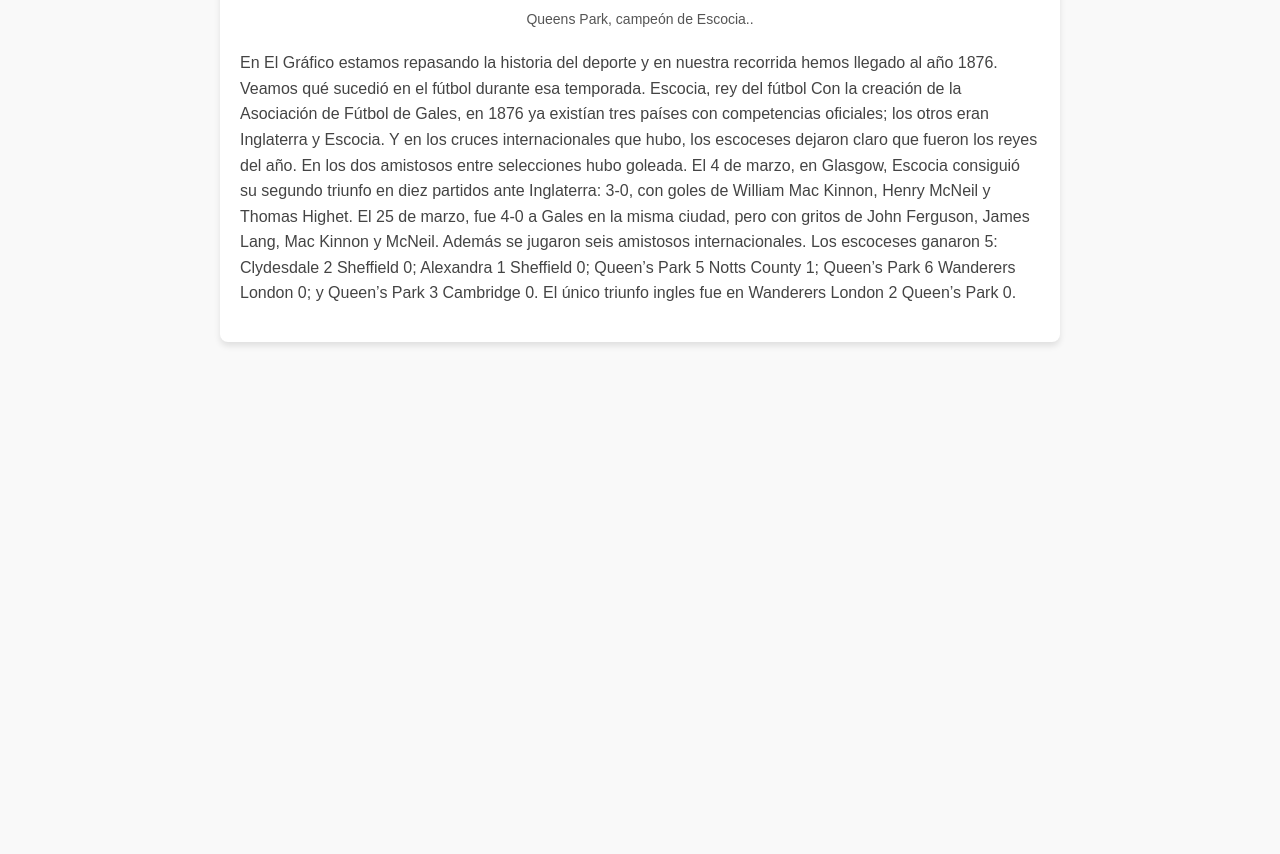
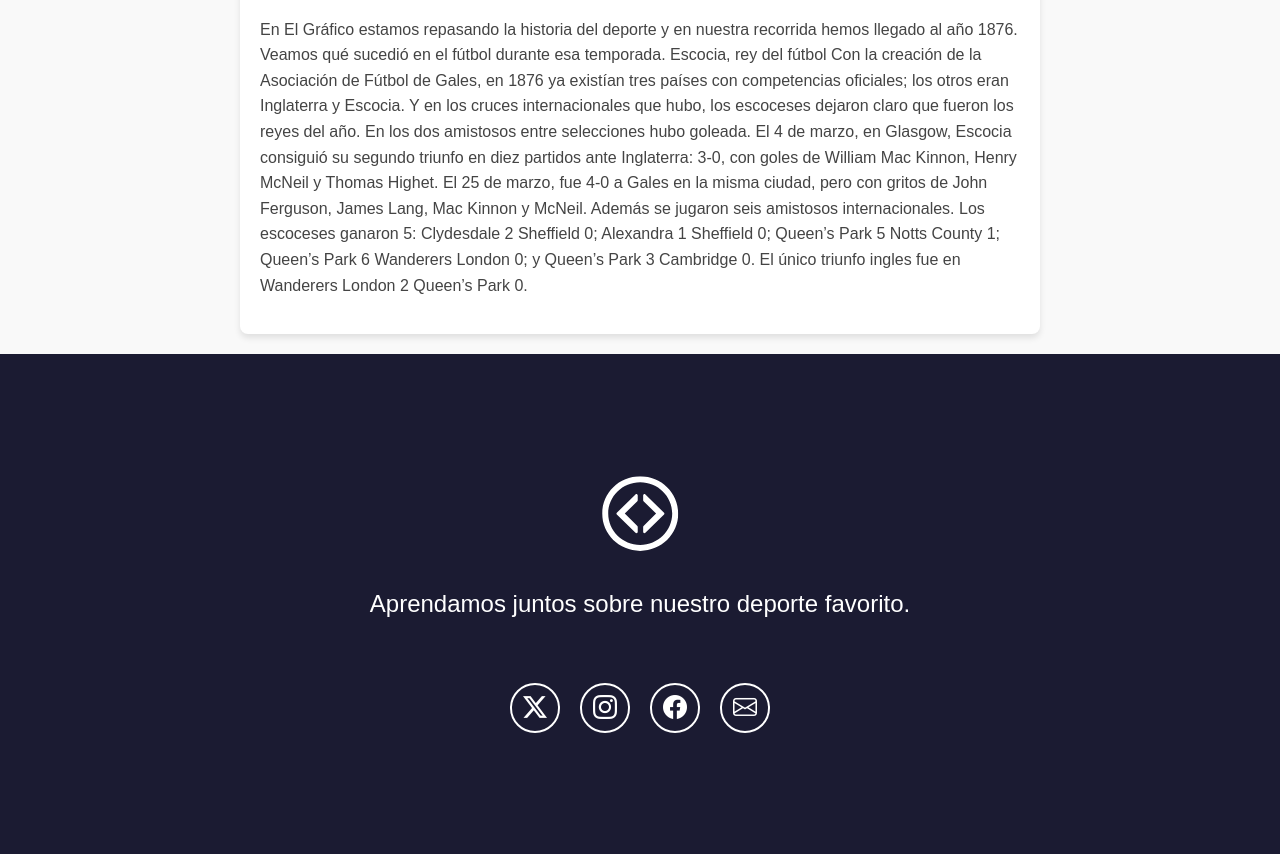
Before and after one commit to uliseraf/proyecto-coder, a plain HTML site: page articulos/articulo-2.html in a window 1280 px wide. Shown: the part 565-1419 px from the top of the page. Before the commit the page ends 927 px from the top, so only its background shows below. Drawn offline with nearby package versions, Linux system fonts and the light colour scheme.

Commit message:
se le añadio footer a los articulos

```diff
--- a/articulos/articulo-2.html
+++ b/articulos/articulo-2.html
@@ -4,7 +4,14 @@
     <meta charset="UTF-8">
     <meta name="viewport" content="width=device-width, initial-scale=1.0">
     <title>Document</title>
-    <link rel="stylesheet" href="/style.css">
+     <!-- bootstraps -->
+     <link href="https://cdn.jsdelivr.net/npm/bootstrap@5.3.3/dist/css/bootstrap.min.css" rel="stylesheet"
+     integrity="sha384-QWTKZyjpPEjISv5WaRU9OFeRpok6YctnYmDr5pNlyT2bRjXh0JMhjY6hW+ALEwIH" crossorigin="anonymous">
+     <link rel="stylesheet" href="https://cdn.jsdelivr.net/npm/bootstrap-icons@1.11.3/font/bootstrap-icons.min.css">
+     <!-- inoconos de bootstrap -->
+     <link rel="stylesheet" href="https://cdn.jsdelivr.net/npm/bootstrap-icons@1.11.3/font/bootstrap-icons.min.css">
+     <!-- CSS -->
+     <link rel="stylesheet" href="/style.css">
 </head>
 <body>
     <div class="contenedor-articulo">
@@ -28,6 +35,24 @@
             Además se jugaron seis amistosos internacionales. Los escoceses ganaron 5: Clydesdale 2 Sheffield 0;  Alexandra 1 Sheffield 0; Queen’s Park 5 Notts County 1; Queen’s Park 6 Wanderers London 0; y Queen’s Park 3 Cambridge 0. El único triunfo ingles fue en Wanderers London 2 Queen’s Park 0.
         </p>
     </div>
+    <footer class="seccion-oscura d-flex flex-column align-items-center justify-content-center">
+        <img class="footer-logo" src="/imagenes/icono-blanco.svg" alt="logo de portafolio">
+        <p class="footer-texto text-center">Aprendamos juntos sobre nuestro deporte favorito.</p>
+        <div class="iconos-redes-sociales d-flex flex-wrap align-items-center justify-content-center">
+          <a href="" target="_blank" rel="noopener noreferrer">
+             <i class="bi bi-twitter-x"></i>
+          </a>
+          <a href="" target="_blank" rel="noopener noreferrer">
+             <i class="bi bi-instagram"></i>
+          </a>
+          <a href="" target="_blank" rel="noopener noreferrer">
+             <i class="bi bi-facebook"></i>
+          </a>
+          <a href="mailto:janedoe@micorreo.com" target="_blank" rel="noopener noreferrer">
+             <i class="bi bi-envelope"></i>
+          </a>
+        </div>
+     </footer>
 
 </body>
 </html>
```
Also changed, not shown: articulos/articulo-3.html (+27 -0 lines).
